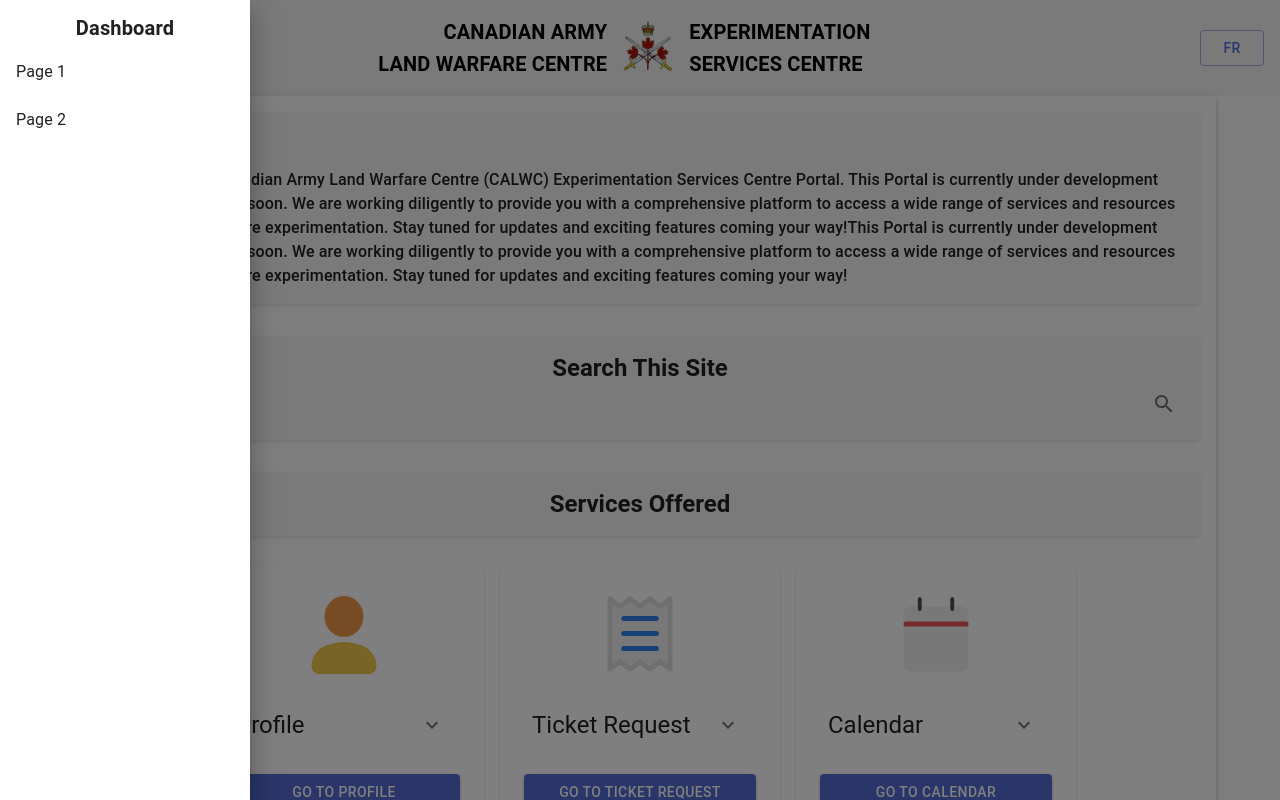
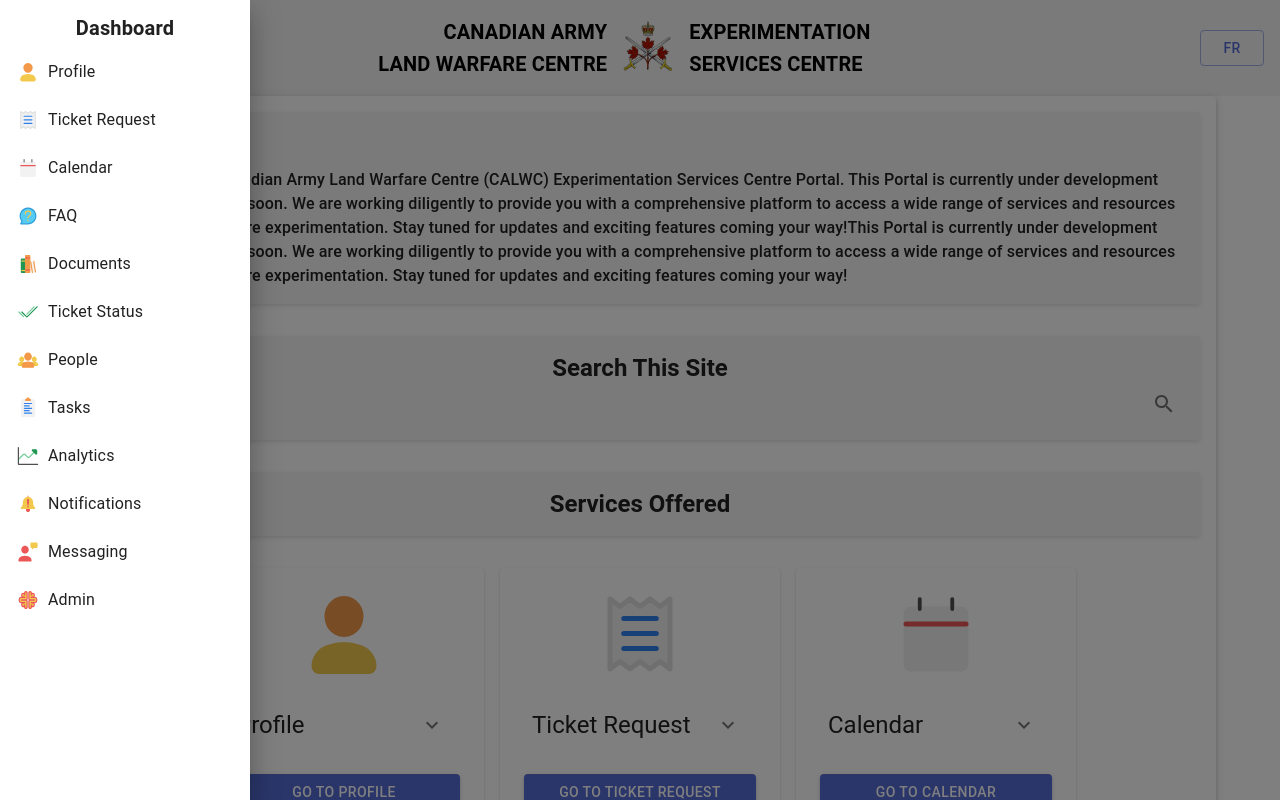
Before and after one commit to ajsib/esc.calwc.front, a Next.js app: page /home/Homepaper in a window 1280 px wide. Both pictures are taken after a click on the button 10 px from the left and 400 px from the top of the page. Shown: the top 800 px of the page. Built offline with nearby package versions, Linux system fonts and the light colour scheme.

Commit message:
add navbar components

```diff
--- a/components/Navbar.tsx
+++ b/components/Navbar.tsx
@@ -1,9 +1,12 @@
 import { Box, Drawer, IconButton, List, ListItem, ListItemText } from '@mui/material';
 import MoreVertIcon from '@mui/icons-material/MoreVert';
 import { useState } from 'react';
+import { useRouter } from 'next/router';
 
 const Navbar = () => {
   const [open, setOpen] = useState(false);
+  const router = useRouter();
+  const { locale } = router;
 
   const toggleDrawer = (open: boolean) => (
     event: React.KeyboardEvent | React.MouseEvent
@@ -17,6 +20,100 @@
     }
     setOpen(open);
   };
+
+  const navigateToPage = (path: string) => {
+    router.push(path);
+    setOpen(false);
+  };
+
+  const services = [
+    {
+      name: 'Profile',
+      description: 'Manage your profile information, including personal details, contact information, and preferences. Update your profile picture, update your bio, and customize your account settings.',
+      icon: '/icons/profile.svg',
+      path: '/services/profile',
+      frenchname: 'Profil',
+    },
+    {
+      name: 'Ticket Request',
+      description: 'Submit a request for assistance or support from our team. Provide detailed information about your issue, attach relevant files, and track the progress of your ticket.',
+      icon: '/icons/ticket-request.svg',
+      path: '/services/ticket-request',
+      frenchname: 'Demande de ticket',
+    },
+    {
+      name: 'Calendar',
+      description: 'View and manage your schedule, appointments, and events. Create and edit events, set reminders, and synchronize with your favorite calendar applications.',
+      icon: '/icons/calendar.svg',
+      path: '/services/calendar',
+      frenchname: 'Calendrier',
+    },
+    {
+      name: 'FAQ',
+      description: 'Explore frequently asked questions and find answers to common queries about our products, services, and policies. Get quick and helpful information without contacting support.',
+      icon: '/icons/faq.svg',
+      path: '/services/faq',
+      frenchname: 'FAQ',
+    },
+    {
+      name: 'Documents',
+      description: 'Access important documents and files, such as user manuals, guidelines, policies, and other relevant resources. Download, upload, and share files securely.',
+      icon: '/icons/documents.svg',
+      path: '/services/documents',
+      frenchname: 'Documents',
+    },
+    {
+      name: 'Ticket Status',
+      description: 'Check the status of your submitted tickets and get real-time updates on the progress and resolution of your requests. View assigned agents, response times, and resolution details.',
+      icon: '/icons/ticket-status.svg',
+      path: '/services/ticket-status',
+      frenchname: 'État du ticket',
+    },
+    {
+      name: 'People',
+      description: 'Manage user profiles and contacts. Add, edit, and remove user accounts. Organize contacts and maintain an up-to-date directory of users.',
+      icon: '/icons/people.svg',
+      path: '/services/people',
+      frenchname: 'Personnes',
+    },
+    {
+      name: 'Tasks',
+      description: 'Manage your tasks and to-do lists. Create tasks, set due dates, assign priorities, and track their progress. Stay organized and ensure timely completion of your tasks.',
+      icon: '/icons/tasks.svg',
+      path: '/services/tasks',
+      frenchname: 'Tâches',
+    },
+    {
+      name: 'Analytics',
+      description: 'Track and analyze data and metrics to gain valuable insights into user behavior, performance, and business trends. Generate reports and visualize data for better decision-making.',
+      icon: '/icons/analytics.svg',
+      path: '/services/analytics',
+      frenchname: 'Analytiques',
+    },
+    {
+      name: 'Notifications',
+      description: 'Manage your notification preferences and stay informed about important updates, announcements, and events. Customize the types of notifications you receive and how you receive them.',
+      icon: '/icons/notifications.svg',
+      path: '/services/notifications',
+      frenchname: 'Notifications',
+    },
+    {
+      name: 'Messaging',
+      description: 'Communicate and collaborate with other users through our messaging platform. Send messages, share files, and stay connected with your colleagues and teammates.',
+      icon: '/icons/messaging.svg',
+      path: '/services/messaging',
+      frenchname: 'Messagerie',
+    },
+    {
+      name: 'Admin',
+      description: 'Access administrative functions and perform tasks related to system management, user roles, and configuration settings. Configure system settings, manage user permissions, and maintain system security.',
+      icon: '/icons/admin.svg',
+      path: '/services/admin',
+      frenchname: 'Administration',
+    },
+  ];
+
+
 
   const list = () => {
     const handleMouseLeave = () => {
@@ -36,17 +133,16 @@
               primary="Dashboard"
             />
           </ListItem>
-          <ListItem button>
-            <ListItemText primary="Page 1" />
+          {services.map((service, index) => (
+            <ListItem button key={index} onClick={() => navigateToPage(service.path)}>
+              <img src={service.icon} alt={service.name} width={24} height={24} style={{ marginRight: '8px' }} />
+              <ListItemText primary={locale === 'en' ? service.name : service.frenchname} />
             </ListItem>
-          <ListItem button>
-            <ListItemText primary="Page 2" />
-          </ListItem>
+          ))}
         </List>
       </Box>
     );
   };
-
 
   return (
     <Box sx={{ position: 'fixed', top: '50%', left: 0, transform: 'translateY(-50%)', zIndex: 999 }}>
@@ -62,7 +158,6 @@
           height: '70px',
           width: '30px',
           border: '1px solid black', // Add a black border
-
         }}
       >
         <MoreVertIcon />
@@ -72,6 +167,6 @@
       </Drawer>
     </Box>
   );
-}
+};
 
 export default Navbar;
--- a/pages/home/search.tsx
+++ b/pages/home/search.tsx
@@ -1,7 +1,20 @@
 import React, { useState } from 'react';
-import { InputBase, IconButton } from '@mui/material';
+import { InputBase, IconButton, styled } from '@mui/material';
 import SearchIcon from '@mui/icons-material/Search';
 import { useRouter } from 'next/router';
+
+const StyledSearchBar = styled('form')({
+  display: 'flex',
+  alignItems: 'center',
+  width: '100%',
+});
+
+const StyledInputBase = styled(InputBase)({
+  flex: 1,
+  backgroundColor: 'FAF9F6', // Set the background color to white
+  borderRadius: '10px', // Make the input base circular
+  padding: '0px', // Add padding to give some space around the input
+});
 
 const SearchBar = () => {
   const [searchQuery, setSearchQuery] = useState('');
@@ -23,18 +36,17 @@
   };
 
   return (
-    <form onSubmit={handleSearch} style={{ display: 'flex', alignItems: 'center', width: '100%' }}>
-      <InputBase
+    <StyledSearchBar onSubmit={handleSearch}>
+      <StyledInputBase
         value={searchQuery}
         onChange={handleChange}
         placeholder={getPlaceholderText()}
         inputProps={{ 'aria-label': 'search' }}
-        style={{ flex: 1 }} // Make the input base expand to fill the available space
       />
       <IconButton type="submit" aria-label="search">
         <SearchIcon />
       </IconButton>
-    </form>
+    </StyledSearchBar>
   );
 };
 
```
Also changed, not shown: pages/home/Homepaper.tsx (+14 -13 lines). Lines whose indentation alone changed are shown as unchanged.
